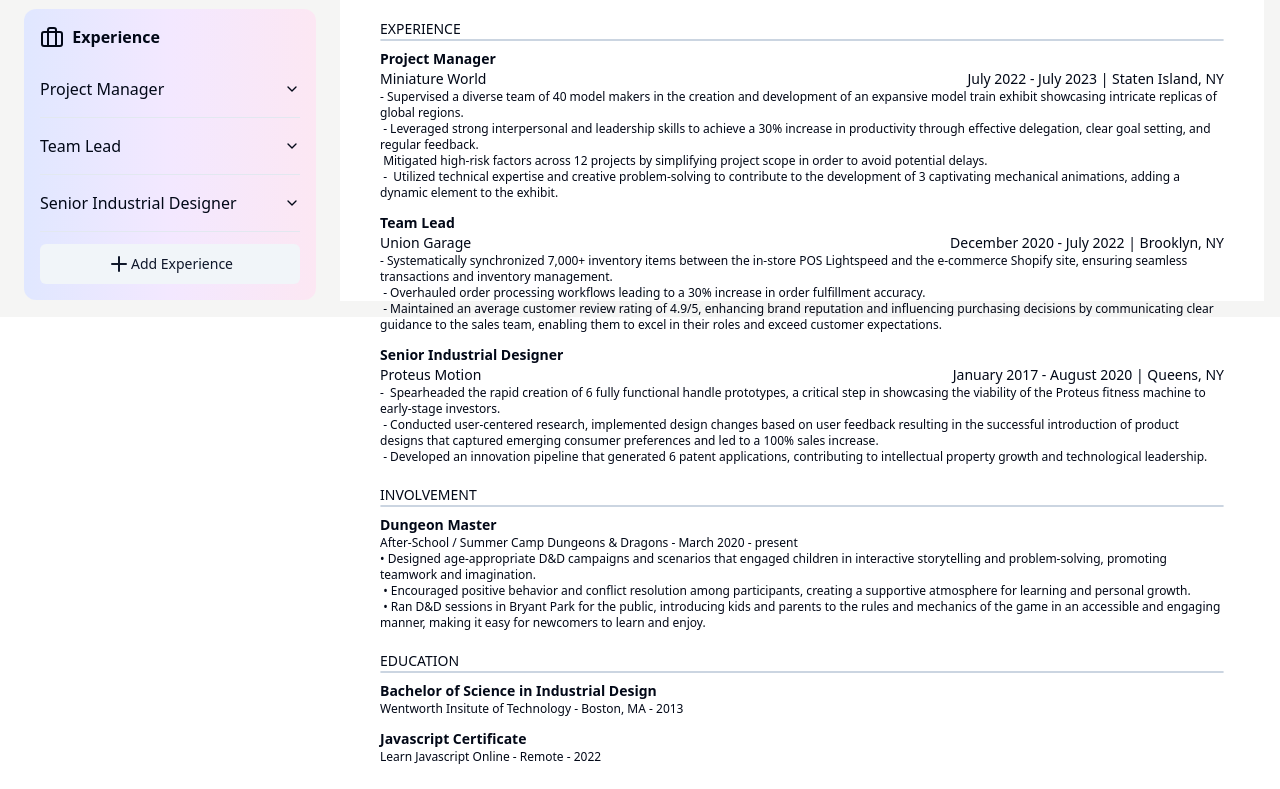
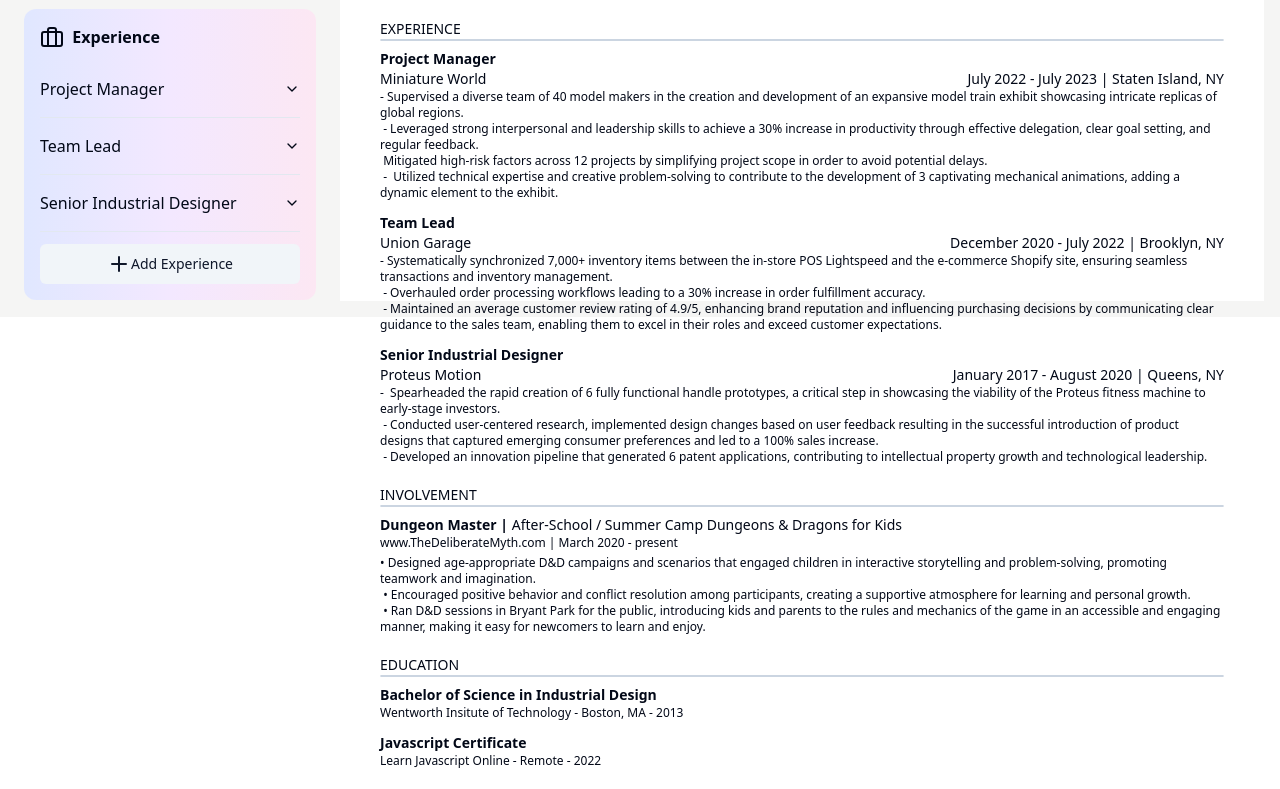
Before and after one commit to MikeCharpin/ResumeBuilder, a React (Vite) app: page / in a window 1280 px wide. Shown: the part 483-1272 px from the top of the page. Built offline with nearby package versions, Linux system fonts and the light colour scheme.

Commit message:
Added involvement link info to resume.

```diff
--- a/src/components/Resume.tsx
+++ b/src/components/Resume.tsx
@@ -180,11 +180,16 @@
         <div>
             {involvementSection.map((involvement) =>
                 <div className='w-full flex flex-col pt-2'>
-            <div className='text-sm font-semibold'>
-                {involvement.title}
+            <div className='flex'>
+                <div className='text-sm font-semibold'>
+                    {involvement.title} |
+                </div>
+                <div className='text-sm'>
+                    &nbsp;{involvement.involvementPosition}
+                </div>
             </div>
-            <div className='text-xs'>
-                {involvement.involvementPosition}  -  {involvement.involvementStartDate} - {involvement.involvementEndDate}
+            <div className='text-xs pb-1'>
+                {involvement.involvementLink} | {involvement.involvementStartDate} - {involvement.involvementEndDate}
             </div>
             <div className='text-xs whitespace-pre-wrap'>
                 {involvement.involvementDesc}
--- a/src/example-data.tsx
+++ b/src/example-data.tsx
@@ -98,7 +98,7 @@
         involvementInfo: [
             {
                 title: "Dungeon Master",
-                involvementPosition: "After-School / Summer Camp Dungeons & Dragons",
+                involvementPosition: "After-School / Summer Camp Dungeons & Dragons for Kids",
                 involvementStartDate: "March 2020",
                 involvementEndDate: "present",
                 involvementLink: "www.TheDeliberateMyth.com",
```
